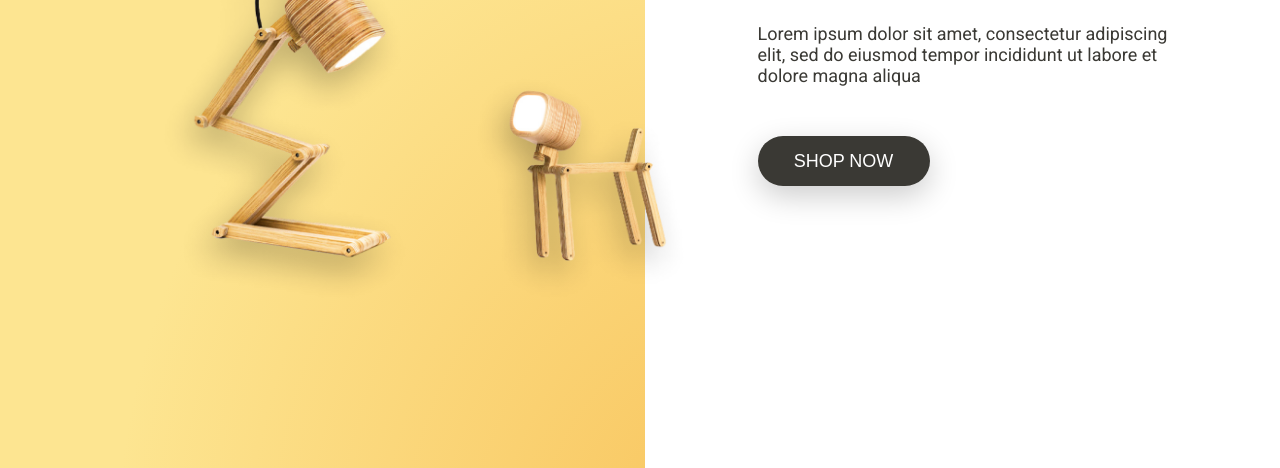
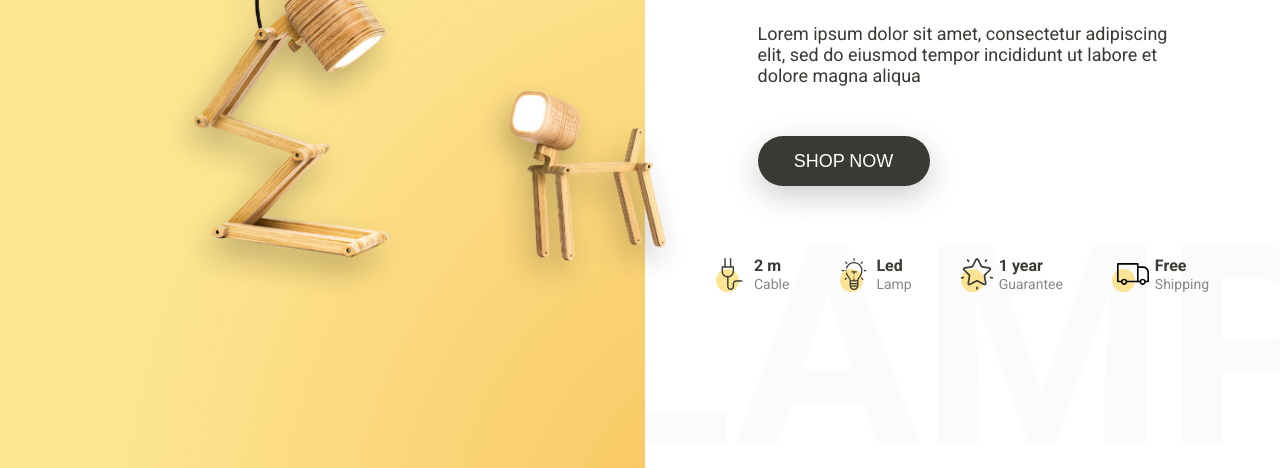
Before and after one commit to mateusmaiia/flampic-landing-page, a plain HTML site: page index.html in a window 1280 px wide. Shown: the part 332-800 px from the top of the page. Drawn offline with Linux system fonts and the light colour scheme.

Commit message:
footer advantages

```diff
--- a/assets/css/style.css
+++ b/assets/css/style.css
@@ -144,3 +144,46 @@ header nav ul li a {
   outline: none;
   font-size: 18px;
 }
+
+footer {
+  width: 100%;
+  height: 100%;
+  background-image: url(../images/bg_text.png);
+  background-position: center;
+  background-repeat: no-repeat;
+  background-size: cover;
+}
+
+.advantages {
+  display: flex;
+  align-items: center;
+  justify-content: center;
+  margin-top: 70px;
+  gap: 49px;
+}
+
+.advantage {
+  display: flex;
+  gap: 6px;
+}
+
+.advantage-text {
+  display: flex;
+  flex-direction: column;
+}
+
+.advantage-text .title {
+  font-size: 16px;
+  font-weight: 700;
+  color: #3a3934;
+}
+
+.advantage-text .description {
+  font-size: 14px;
+  line-height: 19px;
+  /* identical to box height */
+
+  color: #3a3934;
+
+  opacity: 0.6;
+}
--- a/index.html
+++ b/index.html
@@ -57,6 +57,41 @@
 
           <button type="button">SHOP NOW</button>
         </div>
+        <footer>
+          <div class="advantages">
+            <div class="advantage">
+              <img src="./assets/images/ic_cable.svg" alt="" />
+              <div class="advantage-text">
+                <span class="title">2 m</span>
+                <span class="description">Cable</span>
+              </div>
+            </div>
+
+            <div class="advantage">
+              <img src="./assets/images/ic_lamp.svg" alt="" />
+              <div class="advantage-text">
+                <span class="title">Led</span>
+                <span class="description">Lamp</span>
+              </div>
+            </div>
+
+            <div class="advantage">
+              <img src="./assets/images/ic_guarantee.svg" alt="" />
+              <div class="advantage-text">
+                <span class="title">1 year</span>
+                <span class="description">Guarantee</span>
+              </div>
+            </div>
+
+            <div class="advantage">
+              <img src="./assets/images/ic_shipping.svg" alt="" />
+              <div class="advantage-text">
+                <span class="title">Free</span>
+                <span class="description">Shipping</span>
+              </div>
+            </div>
+          </div>
+        </footer>
       </div>
     </main>
   </body>
```
Also changed, not shown: assets/images/bg_text.png (added), assets/images/ic_cable.svg (added), assets/images/ic_guarantee.svg (added), assets/images/ic_lamp.svg (added), assets/images/ic_shipping.svg (added).
